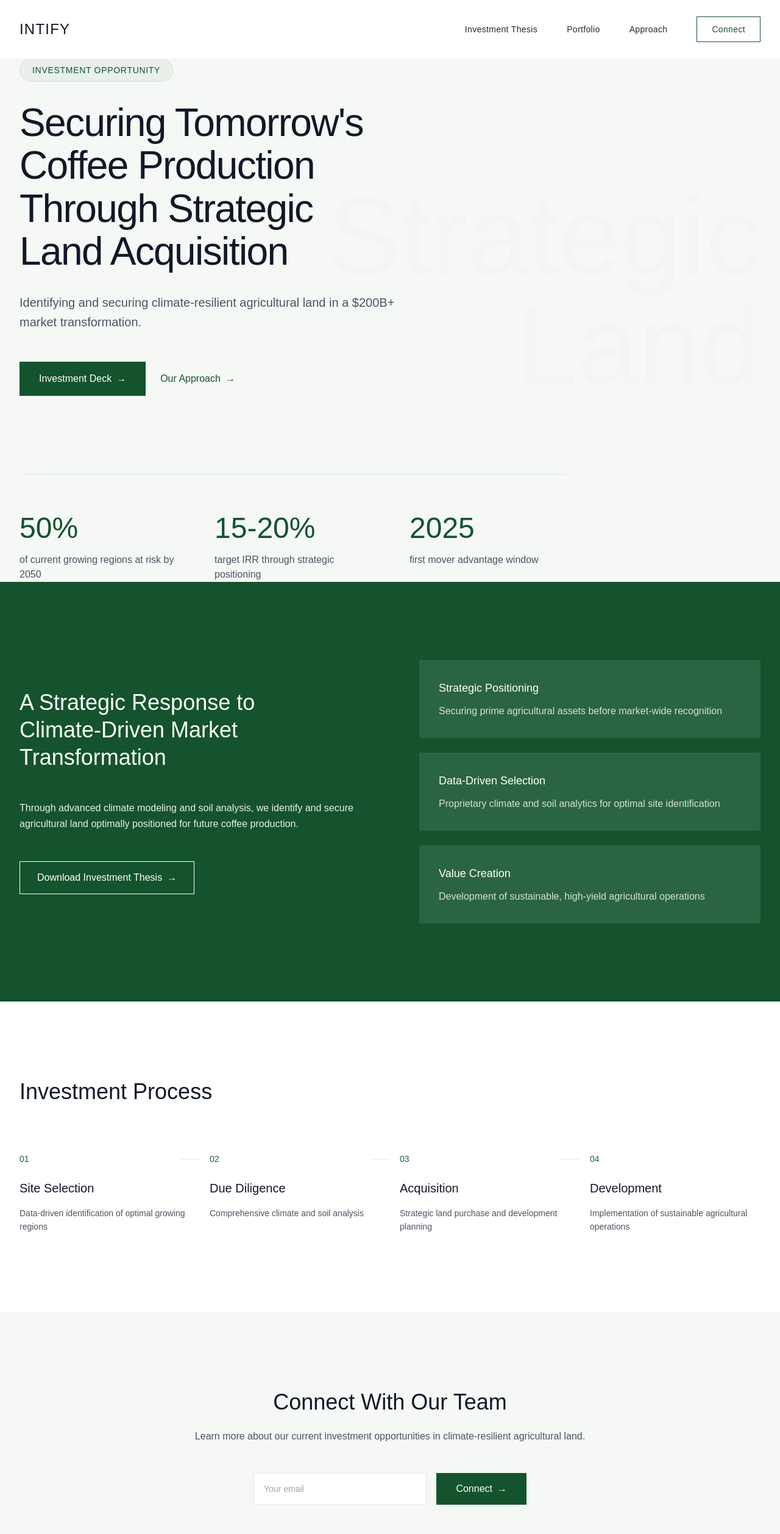
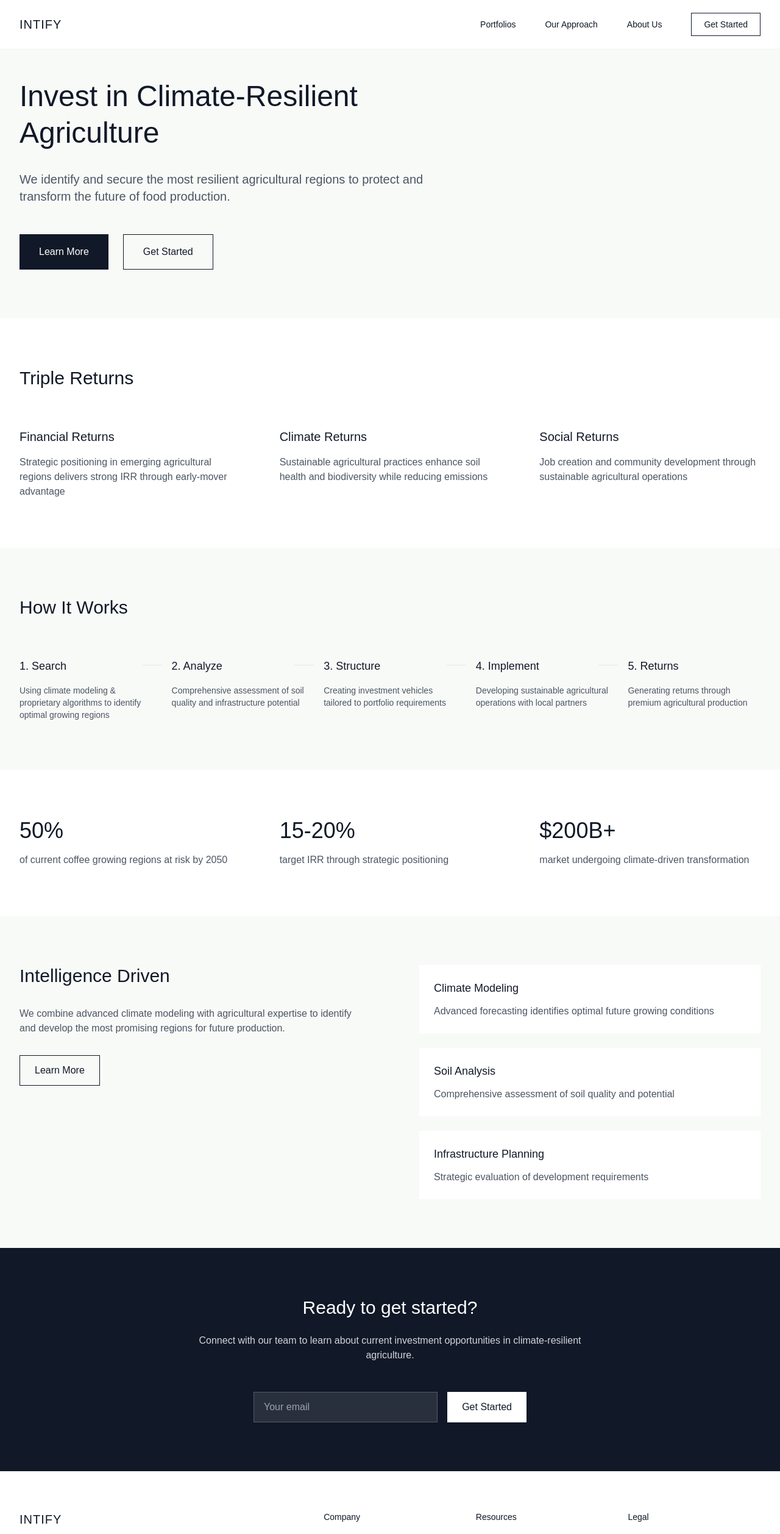
Before and after one commit to diegosiguelnitzkys/intify1.0, a Next.js app: page / in a window 1280 px wide. Shown: the top 2515 px of the page at 61% size. Built offline with nearby package versions, Linux system fonts and the light colour scheme.

Commit message:
Complete redesign: premium investment platform look and feel

```diff
--- a/src/app/page.tsx
+++ b/src/app/page.tsx
@@ -1,26 +1,25 @@
 /* eslint-disable react/no-unescaped-entities */
-/* eslint-disable @next/next/no-img-element */
 
 export default function Home() {
   return (
-    <main className="min-h-screen bg-white">
+    <main className="min-h-screen bg-white text-gray-900">
       {/* Navigation */}
-      <nav className="fixed w-full bg-white/95 backdrop-blur-sm z-50 border-b border-gray-100">
-        <div className="container mx-auto px-8">
-          <div className="flex justify-between items-center h-24">
-            <div className="text-2xl text-gray-900 tracking-wider font-light">INTIFY</div>
+      <nav className="fixed w-full bg-white z-50 border-b border-gray-100">
+        <div className="max-w-screen-xl mx-auto px-8">
+          <div className="flex justify-between items-center h-20">
+            <div className="text-xl tracking-wider">INTIFY</div>
             <div className="flex items-center space-x-12">
-              <button className="text-gray-800 hover:text-green-900 transition-colors text-sm tracking-wide">
-                Investment Thesis
-              </button>
-              <button className="text-gray-800 hover:text-green-900 transition-colors text-sm tracking-wide">
-                Portfolio
-              </button>
-              <button className="text-gray-800 hover:text-green-900 transition-colors text-sm tracking-wide">
-                Approach
-              </button>
-              <button className="border border-green-900 px-6 py-2.5 text-green-900 hover:bg-green-900 hover:text-white transition-all duration-300 text-sm tracking-wide">
-                Connect
+              <a className="text-sm hover:text-green-800 transition-colors">
+                Portfolios
+              </a>
+              <a className="text-sm hover:text-green-800 transition-colors">
+                Our Approach
+              </a>
+              <a className="text-sm hover:text-green-800 transition-colors">
+                About Us
+              </a>
+              <button className="border border-gray-900 px-5 py-2 text-sm hover:bg-gray-900 hover:text-white transition-all">
+                Get Started
               </button>
             </div>
           </div>
@@ -28,216 +27,200 @@ export default function Home() {
       </nav>
 
       {/* Hero Section */}
-      <div className="min-h-screen relative flex items-center bg-white">
-        <div className="absolute inset-0 bg-[#F5F8F5]"/>
-
-        {/* Background Text - More Visible */}
-        <div className="absolute right-0 top-1/2 -translate-y-1/2 pointer-events-none select-none">
-          <div className="text-[180px] font-light text-gray-100 leading-none text-right pr-8">
-            Strategic<br/>Land
-          </div>
-        </div>
-
-        <div className="container mx-auto px-8 relative pt-24">
+      <section className="pt-32 pb-20 bg-[#F8FAF8]">
+        <div className="max-w-screen-xl mx-auto px-8">
           <div className="max-w-3xl">
-            <div className="mb-8">
-              <div className="inline-block bg-green-900/5 text-green-900 rounded-full px-5 py-1.5 border border-green-900/10">
-                <span className="text-sm font-medium tracking-wider">INVESTMENT OPPORTUNITY</span>
-              </div>
-            </div>
-            <h1 className="text-[64px] font-light leading-[1.1] mb-8 tracking-tight text-gray-900">
-              Securing Tomorrow's<br/>
-              Coffee Production<br/>
-              Through Strategic<br/>
-              Land Acquisition
+            <h1 className="text-5xl font-light leading-tight mb-8">
+              Invest in Climate-Resilient Agriculture
             </h1>
-            <p className="text-xl text-gray-600 mb-12 leading-relaxed max-w-2xl">
-              Identifying and securing climate-resilient agricultural land in a $200B+ market transformation.
+            <p className="text-xl text-gray-600 mb-12 max-w-2xl">
+              We identify and secure the most resilient agricultural regions to protect and transform the future of food production.
             </p>
-            <div className="flex gap-6 items-center">
-              <button className="bg-green-900 text-white px-8 py-4 hover:bg-green-800 transition-all duration-300 group flex items-center gap-2">
-                Investment Deck
-                <span className="group-hover:translate-x-0.5 transition-transform">→</span>
+            <div className="flex gap-6">
+              <button className="bg-gray-900 text-white px-8 py-4 hover:bg-gray-800 transition-all">
+                Learn More
               </button>
-              <a href="#approach" className="text-green-900 hover:text-green-800 flex items-center gap-2 transition-colors font-medium">
-                Our Approach
-                <span>→</span>
-              </a>
-            </div>
-          </div>
-
-          {/* Key Metrics */}
-          <div className="grid grid-cols-3 gap-16 mt-32 max-w-4xl border-t border-gray-200 pt-16">
-            <div>
-              <div className="text-5xl font-light text-green-900 mb-4">50%</div>
-              <p className="text-gray-600">of current growing regions at risk by 2050</p>
-            </div>
-            <div>
-              <div className="text-5xl font-light text-green-900 mb-4">15-20%</div>
-              <p className="text-gray-600">target IRR through strategic positioning</p>
-            </div>
-            <div>
-              <div className="text-5xl font-light text-green-900 mb-4">2025</div>
-              <p className="text-gray-600">first mover advantage window</p>
+              <button className="border border-gray-900 px-8 py-4 hover:bg-gray-900 hover:text-white transition-all">
+                Get Started
+              </button>
             </div>
           </div>
         </div>
+      </section>
+
+      {/* Triple Returns Section */}
+      <section className="py-20">
+        <div className="max-w-screen-xl mx-auto px-8">
+          <h2 className="text-3xl font-light mb-16">Triple Returns</h2>
+          <div className="grid grid-cols-3 gap-16">
+            <div>
+              <h3 className="text-xl font-light mb-4">Financial Returns</h3>
+              <p className="text-gray-600">Strategic positioning in emerging agricultural regions delivers strong IRR through early-mover advantage</p>
             </div>
-
-      {/* Investment Thesis */}
-      <div className="py-32 bg-green-900">
-        <div className="container mx-auto px-8">
-          <div className="grid grid-cols-2 gap-24 items-center">
             <div>
-              <h2 className="text-4xl font-light text-white mb-12 leading-tight">
-                A Strategic Response to<br/>Climate-Driven Market<br/>Transformation
-              </h2>
-              <p className="text-white/90 leading-relaxed mb-12">
-                Through advanced climate modeling and soil analysis, we identify and secure agricultural land optimally positioned for future coffee production.
-              </p>
-              <button className="border border-white text-white px-7 py-3.5 hover:bg-white hover:text-green-900 transition-all duration-300 inline-flex items-center gap-2 group">
-                Download Investment Thesis
-                <span className="group-hover:translate-x-0.5 transition-transform">→</span>
-              </button>
+              <h3 className="text-xl font-light mb-4">Climate Returns</h3>
+              <p className="text-gray-600">Sustainable agricultural practices enhance soil health and biodiversity while reducing emissions</p>
             </div>
-            <div className="space-y-6">
-              <div className="bg-white/10 p-8 rounded-sm backdrop-blur-sm">
-                <h3 className="text-white text-lg font-light mb-3">Strategic Positioning</h3>
-                <p className="text-white/80">Securing prime agricultural assets before market-wide recognition</p>
-              </div>
-              <div className="bg-white/10 p-8 rounded-sm backdrop-blur-sm">
-                <h3 className="text-white text-lg font-light mb-3">Data-Driven Selection</h3>
-                <p className="text-white/80">Proprietary climate and soil analytics for optimal site identification</p>
-              </div>
-              <div className="bg-white/10 p-8 rounded-sm backdrop-blur-sm">
-                <h3 className="text-white text-lg font-light mb-3">Value Creation</h3>
-                <p className="text-white/80">Development of sustainable, high-yield agricultural operations</p>
+            <div>
+              <h3 className="text-xl font-light mb-4">Social Returns</h3>
+              <p className="text-gray-600">Job creation and community development through sustainable agricultural operations</p>
             </div>
           </div>
         </div>
-        </div>
-      </div>
+      </section>
 
       {/* Investment Process */}
-      <div className="py-32 bg-white">
-        <div className="container mx-auto px-8">
-          <div className="max-w-xl mb-20">
-            <h2 className="text-4xl font-light text-gray-900">Investment Process</h2>
-          </div>
-          <div className="grid grid-cols-4 gap-8">
+      <section className="py-20 bg-[#F8FAF8]">
+        <div className="max-w-screen-xl mx-auto px-8">
+          <h2 className="text-3xl font-light mb-16">How It Works</h2>
+          <div className="grid grid-cols-5 gap-8">
             {[
               {
-                step: "01",
-                title: "Site Selection",
-                desc: "Data-driven identification of optimal growing regions"
+                step: "1. Search",
+                desc: "Using climate modeling & proprietary algorithms to identify optimal growing regions"
               },
               {
-                step: "02",
-                title: "Due Diligence",
-                desc: "Comprehensive climate and soil analysis"
+                step: "2. Analyze",
+                desc: "Comprehensive assessment of soil quality and infrastructure potential"
               },
               {
-                step: "03",
-                title: "Acquisition",
-                desc: "Strategic land purchase and development planning"
+                step: "3. Structure",
+                desc: "Creating investment vehicles tailored to portfolio requirements"
               },
               {
-                step: "04",
-                title: "Development",
-                desc: "Implementation of sustainable agricultural operations"
+                step: "4. Implement",
+                desc: "Developing sustainable agricultural operations with local partners"
+              },
+              {
+                step: "5. Returns",
+                desc: "Generating returns through premium agricultural production"
               }
             ].map((item, index) => (
-              <div key={index} className="relative group">
-                <div className="text-sm text-green-800 mb-6">{item.step}</div>
-                <h3 className="text-xl font-light mb-4 text-gray-900">{item.title}</h3>
-                <p className="text-gray-600 text-sm leading-relaxed">{item.desc}</p>
-                {index < 3 && (
-                  <div className="absolute top-2.5 -right-4 w-8 h-[1px] bg-gray-200"/>
+              <div key={index} className="relative">
+                <h3 className="text-lg font-light mb-4">{item.step}</h3>
+                <p className="text-sm text-gray-600">{item.desc}</p>
+                {index < 4 && (
+                  <div className="hidden md:block absolute top-3 -right-4 w-8 h-[1px] bg-gray-200" />
                 )}
               </div>
             ))}
           </div>
         </div>
+      </section>
+
+      {/* Key Stats */}
+      <section className="py-20">
+        <div className="max-w-screen-xl mx-auto px-8">
+          <div className="grid grid-cols-3 gap-16">
+            <div>
+              <div className="text-4xl font-light mb-4">50%</div>
+              <p className="text-gray-600">of current coffee growing regions at risk by 2050</p>
             </div>
+            <div>
+              <div className="text-4xl font-light mb-4">15-20%</div>
+              <p className="text-gray-600">target IRR through strategic positioning</p>
+            </div>
+            <div>
+              <div className="text-4xl font-light mb-4">$200B+</div>
+              <p className="text-gray-600">market undergoing climate-driven transformation</p>
+            </div>
+          </div>
+        </div>
+      </section>
+
+      {/* Intelligence Driven */}
+      <section className="py-20 bg-[#F8FAF8]">
+        <div className="max-w-screen-xl mx-auto px-8">
+          <div className="grid grid-cols-2 gap-24">
+            <div>
+              <h2 className="text-3xl font-light mb-8">Intelligence Driven</h2>
+              <p className="text-gray-600 mb-8">
+                We combine advanced climate modeling with agricultural expertise to identify and develop the most promising regions for future production.
+              </p>
+              <button className="border border-gray-900 px-6 py-3 hover:bg-gray-900 hover:text-white transition-all">
+                Learn More
+              </button>
+            </div>
+            <div className="space-y-6">
+              <div className="p-6 bg-white">
+                <h3 className="text-lg font-light mb-3">Climate Modeling</h3>
+                <p className="text-gray-600">Advanced forecasting identifies optimal future growing conditions</p>
+              </div>
+              <div className="p-6 bg-white">
+                <h3 className="text-lg font-light mb-3">Soil Analysis</h3>
+                <p className="text-gray-600">Comprehensive assessment of soil quality and potential</p>
+              </div>
+              <div className="p-6 bg-white">
+                <h3 className="text-lg font-light mb-3">Infrastructure Planning</h3>
+                <p className="text-gray-600">Strategic evaluation of development requirements</p>
+              </div>
+            </div>
+          </div>
+        </div>
+      </section>
 
       {/* CTA Section */}
-      <div className="py-32 bg-[#F5F8F5]">
-        <div className="container mx-auto px-8">
-          <div className="max-w-2xl mx-auto text-center">
-            <h2 className="text-4xl font-light mb-6 text-gray-900">Connect With Our Team</h2>
-            <p className="text-gray-600 mb-12">
-              Learn more about our current investment opportunities in climate-resilient agricultural land.
+      <section className="py-20 bg-gray-900 text-white">
+        <div className="max-w-screen-xl mx-auto px-8 text-center">
+          <h2 className="text-3xl font-light mb-6">Ready to get started?</h2>
+          <p className="text-gray-300 mb-12 max-w-2xl mx-auto">
+            Connect with our team to learn about current investment opportunities in climate-resilient agriculture.
           </p>
-            <form className="flex gap-4 max-w-md mx-auto">
+          <div className="flex gap-4 max-w-md mx-auto">
             <input
               type="email"
               placeholder="Your email"
-                className="flex-1 px-4 py-3.5 border border-gray-200 focus:outline-none focus:border-green-900 text-sm bg-white transition-colors"
+              className="flex-1 px-4 py-3 bg-white/10 border border-white/20 text-white placeholder:text-gray-400 focus:outline-none focus:border-white"
               required
             />
-              <button
-                type="submit"
-                className="bg-green-900 text-white px-8 py-3.5 hover:bg-green-800 transition-all duration-300 flex items-center gap-2 group"
-              >
-                Connect
-                <span className="group-hover:translate-x-0.5 transition-transform">→</span>
+            <button className="bg-white text-gray-900 px-6 py-3 hover:bg-gray-100 transition-all">
+              Get Started
             </button>
-            </form>
           </div>
         </div>
-      </div>
+      </section>
 
       {/* Footer */}
-      <footer className="py-20 border-t border-gray-200 bg-white">
-        <div className="container mx-auto px-8">
-          <div className="flex justify-between items-start">
-            <div className="grid grid-cols-4 gap-12 flex-1">
+      <footer className="py-16 border-t border-gray-100">
+        <div className="max-w-screen-xl mx-auto px-8">
+          <div className="grid grid-cols-5 gap-8">
+            <div className="col-span-2">
+              <div className="text-xl tracking-wider mb-6">INTIFY</div>
+              <p className="text-gray-600 max-w-sm">
+                Strategic investment in climate-resilient agricultural land.
+              </p>
+            </div>
             <div>
-                <h3 className="text-sm font-medium mb-4 text-gray-900">Company</h3>
+              <h3 className="text-sm font-medium mb-4">Company</h3>
               <ul className="space-y-3 text-sm text-gray-600">
-                  <li className="hover:text-green-900 cursor-pointer transition-colors">About</li>
-                  <li className="hover:text-green-900 cursor-pointer transition-colors">Team</li>
-                  <li className="hover:text-green-900 cursor-pointer transition-colors">Approach</li>
+                <li className="hover:text-gray-900 cursor-pointer">About</li>
+                <li className="hover:text-gray-900 cursor-pointer">Team</li>
+                <li className="hover:text-gray-900 cursor-pointer">Contact</li>
               </ul>
             </div>
             <div>
-                <h3 className="text-sm font-medium mb-4 text-gray-900">Investments</h3>
+              <h3 className="text-sm font-medium mb-4">Resources</h3>
               <ul className="space-y-3 text-sm text-gray-600">
-                  <li className="hover:text-green-900 cursor-pointer transition-colors">Portfolio</li>
-                  <li className="hover:text-green-900 cursor-pointer transition-colors">Process</li>
-                  <li className="hover:text-green-900 cursor-pointer transition-colors">Thesis</li>
+                <li className="hover:text-gray-900 cursor-pointer">Research</li>
+                <li className="hover:text-gray-900 cursor-pointer">Insights</li>
+                <li className="hover:text-gray-900 cursor-pointer">News</li>
               </ul>
             </div>
             <div>
-                <h3 className="text-sm font-medium mb-4 text-gray-900">Resources</h3>
+              <h3 className="text-sm font-medium mb-4">Legal</h3>
               <ul className="space-y-3 text-sm text-gray-600">
-                  <li className="hover:text-green-900 cursor-pointer transition-colors">Research</li>
-                  <li className="hover:text-green-900 cursor-pointer transition-colors">Insights</li>
-                  <li className="hover:text-green-900 cursor-pointer transition-colors">Contact</li>
-                </ul>
-              </div>
-              <div>
-                <h3 className="text-sm font-medium mb-4 text-gray-900">Legal</h3>
-                <ul className="space-y-3 text-sm text-gray-600">
-                  <li className="hover:text-green-900 cursor-pointer transition-colors">Privacy</li>
-                  <li className="hover:text-green-900 cursor-pointer transition-colors">Terms</li>
+                <li className="hover:text-gray-900 cursor-pointer">Privacy</li>
+                <li className="hover:text-gray-900 cursor-pointer">Terms</li>
               </ul>
             </div>
           </div>
-            <div className="ml-24">
-              <div className="text-2xl text-gray-900 tracking-wider font-light mb-4">INTIFY</div>
-              <p className="text-sm text-gray-600 max-w-xs">
-                Strategic investment in climate-resilient agricultural land.
-              </p>
-            </div>
-          </div>
-          <div className="mt-20 pt-8 border-t border-gray-200 flex justify-between items-center">
+          <div className="mt-16 pt-8 border-t border-gray-100 flex justify-between items-center">
             <div className="text-sm text-gray-600">
               © 2024 INTIFY. All rights reserved.
             </div>
             <div className="flex space-x-6">
-              <a href="#" className="text-gray-600 hover:text-green-900 transition-colors">LinkedIn</a>
-              <a href="#" className="text-gray-600 hover:text-green-900 transition-colors">Twitter</a>
+              <a href="#" className="text-gray-600 hover:text-gray-900">LinkedIn</a>
+              <a href="#" className="text-gray-600 hover:text-gray-900">Twitter</a>
             </div>
           </div>
         </div>
```
Lines whose indentation alone changed are shown as unchanged.
